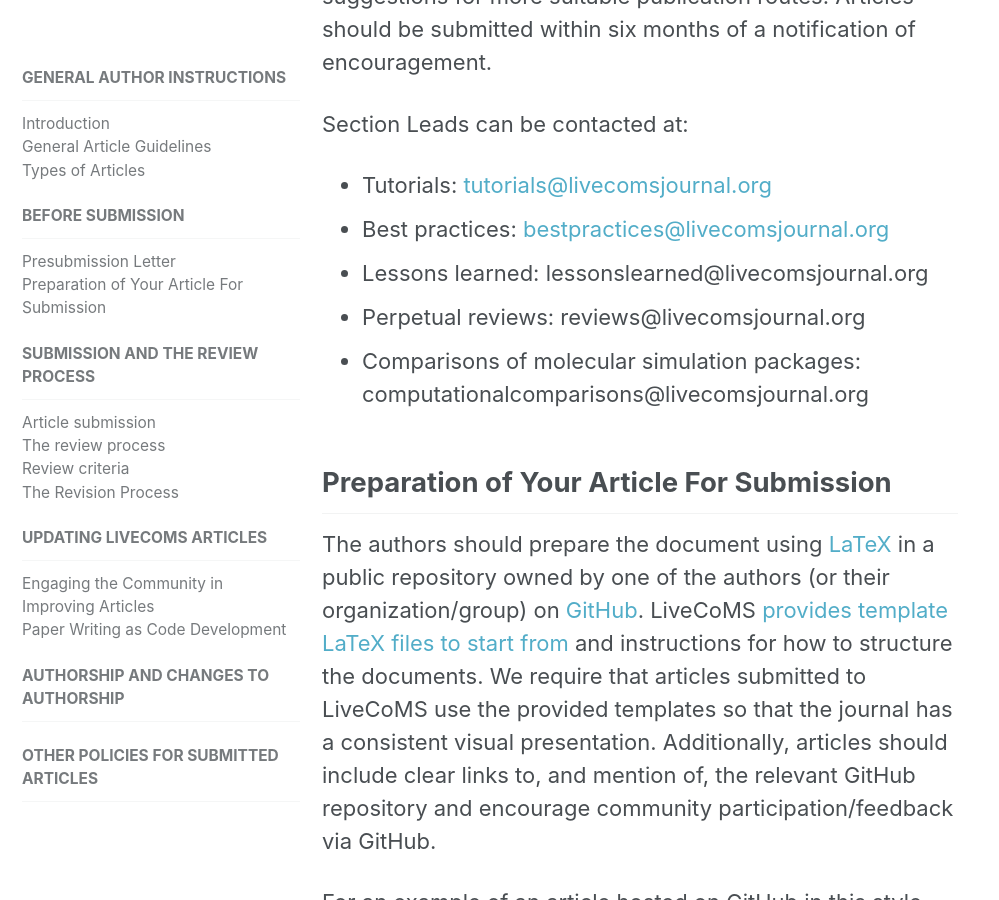
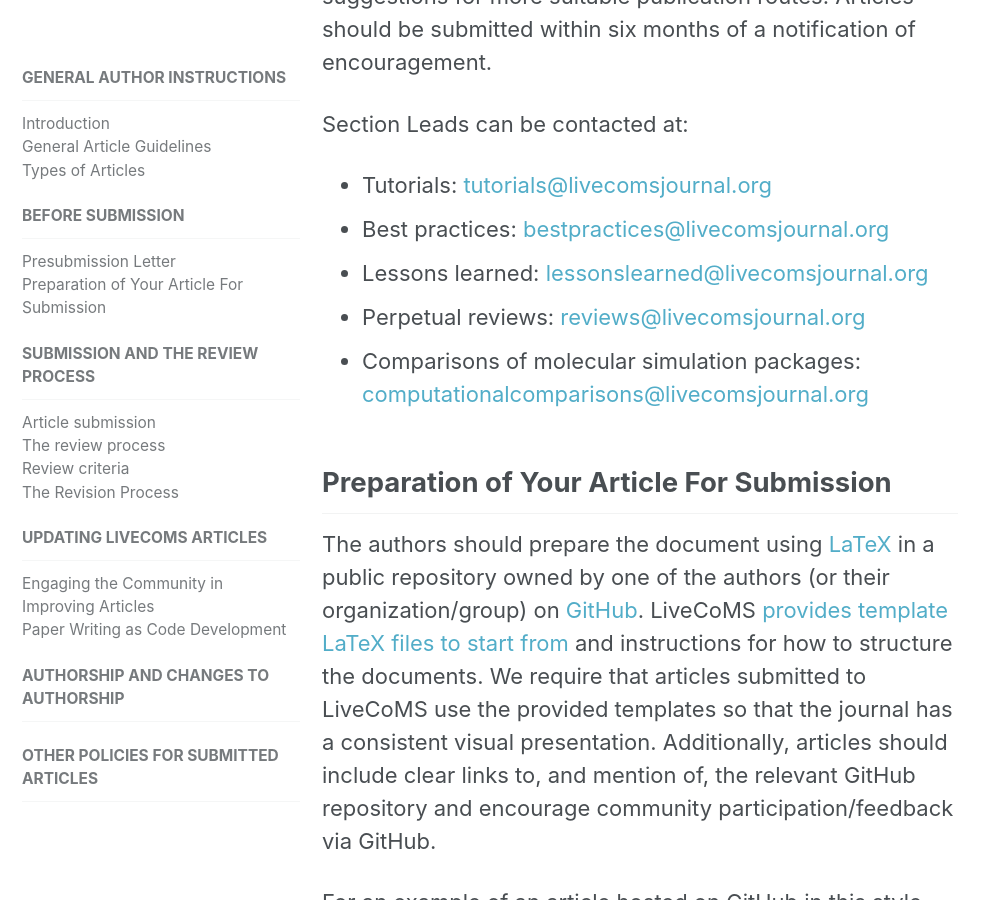
Before and after one commit to livecomsjournal/livecomsjournal.github.io, a Jekyll site: the page built from _author_instructions/01_policies.md, in a window 1280 px wide and 900 px high, scrolled down 2606 px. Shown: the whole window, without its empty margins (0-999 px from the left). Built offline with Jekyll 4.4.1, drawn with Linux system fonts in a browser that asks for light colours; some of the changed lines change nothing that is shown.

Commit message:
Add remaining e-mail links

```diff
--- a/_author_instructions/01_policies.md
+++ b/_author_instructions/01_policies.md
@@ -50,11 +50,11 @@ Potential authors submitting a presubmission letter will typically receive an an
 Articles should be submitted within six months of a notification of encouragement.
 
 Section Leads can be contacted at:
-- Tutorials: [tutorials@livecomsjournal.org](mailto:tutorials@livecomsjournal.org)
+- Tutorials: [tutorials@livecomsjournal.org](tutorials@livecomsjournal.org)
 - Best practices: [bestpractices@livecomsjournal.org](bestpractices@livecomsjournal.org)
-- Lessons learned: lessonslearned@livecomsjournal.org
-- Perpetual reviews: reviews@livecomsjournal.org
-- Comparisons of molecular simulation packages: computationalcomparisons@livecomsjournal.org
+- Lessons learned: [lessonslearned@livecomsjournal.org](lessonslearned@livecomsjournal.org)
+- Perpetual reviews: [reviews@livecomsjournal.org](reviews@livecomsjournal.org)
+- Comparisons of molecular simulation packages: [computationalcomparisons@livecomsjournal.org](computationalcomparisons@livecomsjournal.org)
 
 
 ## Preparation of Your Article For Submission
```
